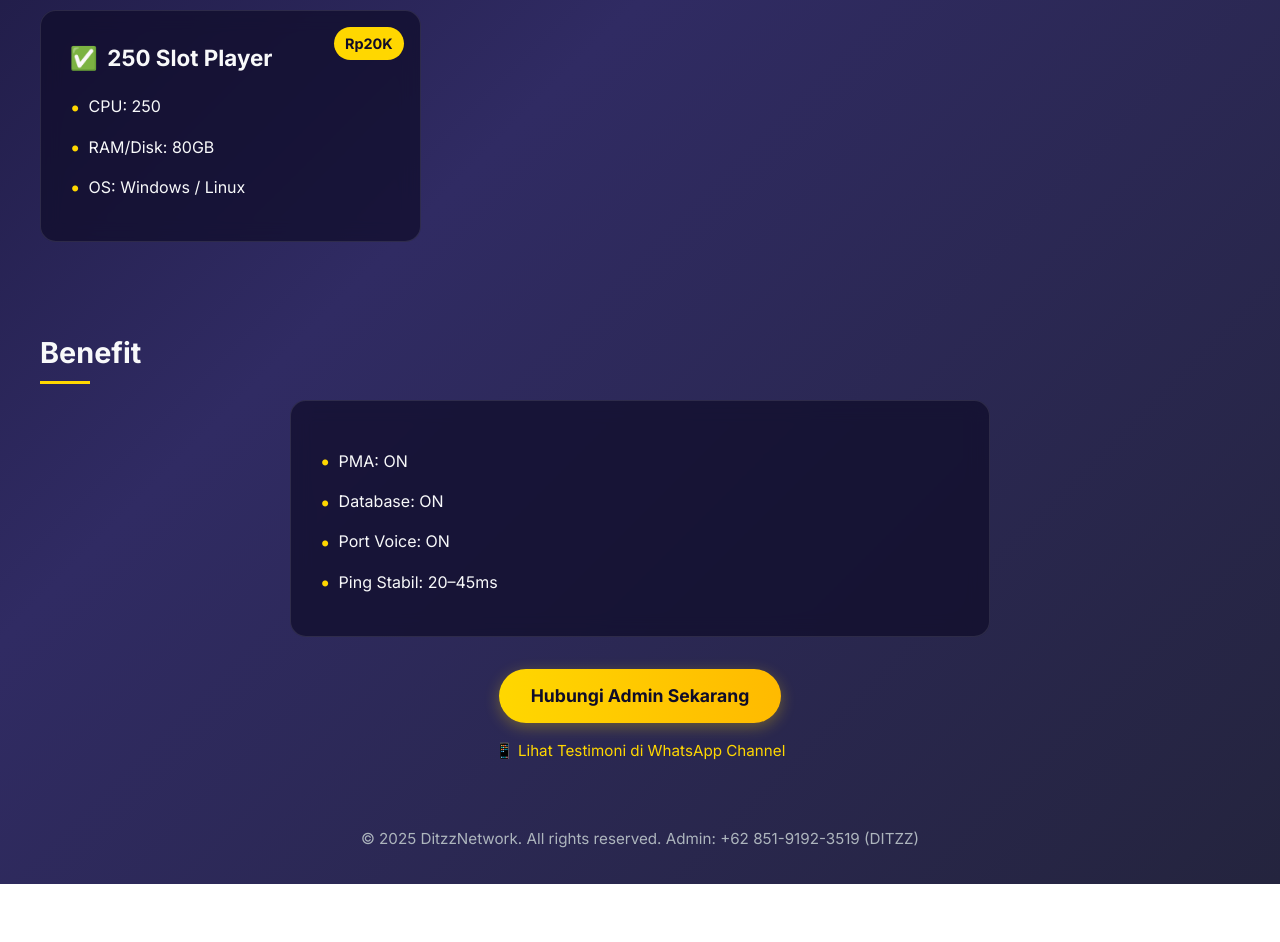
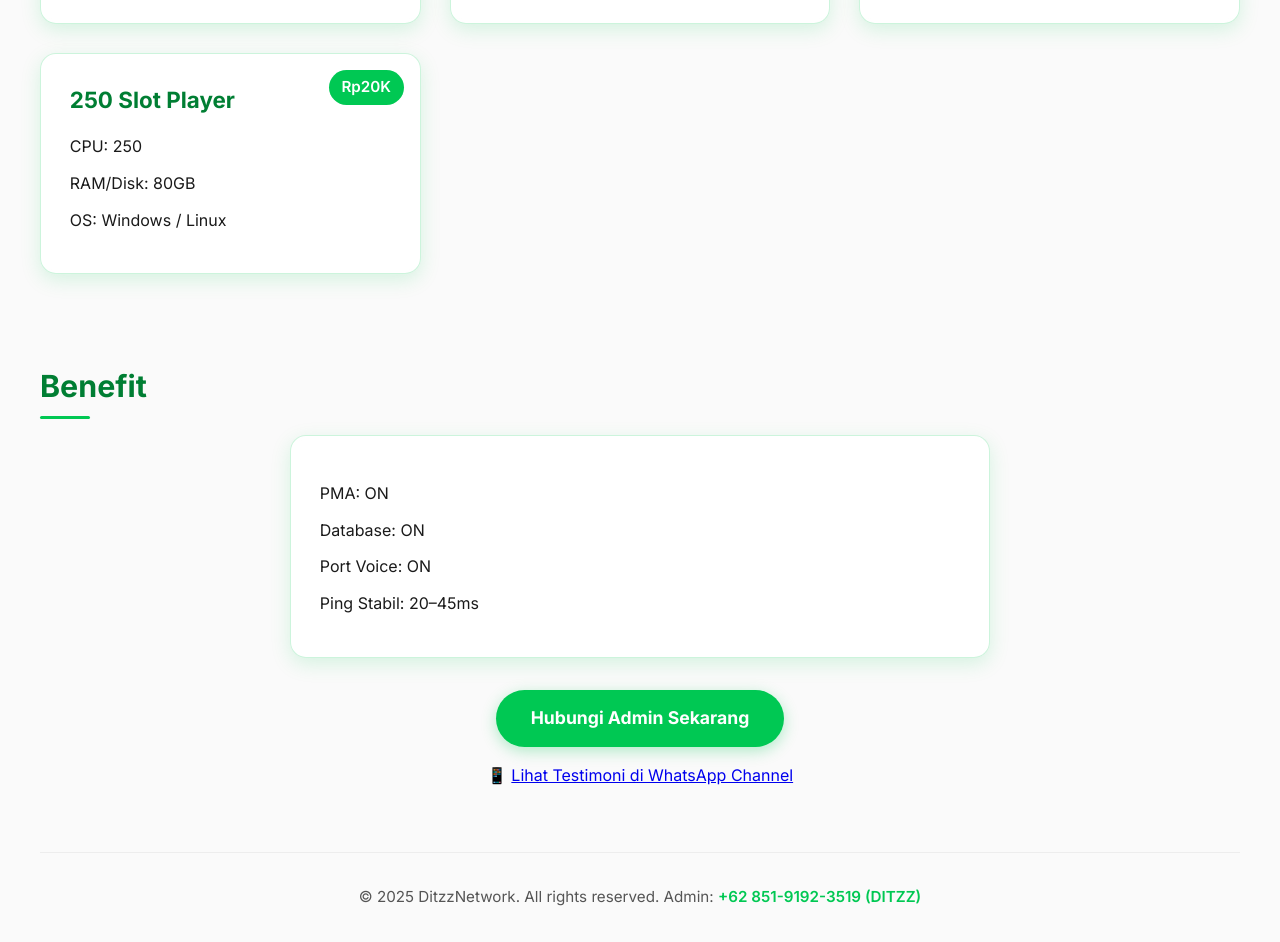
Before and after one commit to FarrellSamp/listhosting, a plain HTML site: page index.html in a window 1280 px wide. Shown: the part 880-1822 px from the top of the page. Before the commit the page ends 1764 px from the top, so only its background shows below. Drawn offline with Linux system fonts and the light colour scheme.

Commit message:
Update index.html

```diff
--- a/index.html
+++ b/index.html
@@ -1,5 +1,5 @@
 <!DOCTYPE html>
-<html lang="en">
+<html lang="id">
 <head>
   <meta charset="UTF-8" />
   <meta name="viewport" content="width=device-width, initial-scale=1.0"/>
@@ -7,14 +7,17 @@
   <link rel="stylesheet" href="https://fonts.googleapis.com/css2?family=Inter:wght@300;400;600;700&display=swap" />
   <style>
     :root {
-      --primary: #0f0c29;
-      --secondary: #302b63;
-      --accent: #24243e;
-      --gold: #ffd700;
-      --white: #f8f9fa;
-      --gray: #adb5bd;
-      --card-bg: rgba(15, 12, 41, 0.7);
+      --white: #ffffff;
+      --off-white: #fafafa;
+      --light-gray: #f0f4f8;
+      --green: #00c853;
+      --green-light: #b9f6ca;
+      --green-dark: #007e33;
+      --text-dark: #1a1a1a;
+      --text-gray: #555;
+      --card-bg: rgba(255, 255, 255, 0.85);
       --border-radius: 16px;
+      --shadow: 0 6px 20px rgba(0, 200, 83, 0.15);
       --transition: all 0.4s cubic-bezier(0.165, 0.84, 0.44, 1);
     }
 
@@ -26,8 +29,8 @@
 
     body {
       font-family: 'Inter', sans-serif;
-      background: linear-gradient(135deg, var(--primary), var(--secondary), var(--accent));
-      color: var(--white);
+      background: var(--off-white);
+      color: var(--text-dark);
       min-height: 100vh;
       padding: 2rem;
       line-height: 1.6;
@@ -41,86 +44,67 @@
     header {
       text-align: center;
       margin-bottom: 3rem;
+      padding: 1.5rem 0;
     }
 
     h1 {
       font-size: 2.8rem;
       font-weight: 700;
       margin-bottom: 0.5rem;
-      background: linear-gradient(to right, var(--gold), #fff);
+      color: var(--green-dark);
+      background: linear-gradient(to right, var(--green), var(--green-dark));
       -webkit-background-clip: text;
       background-clip: text;
       color: transparent;
-      text-shadow: 0 2px 10px rgba(0,0,0,0.1);
     }
 
     .subtitle {
       font-size: 1.1rem;
-      color: var(--gray);
+      color: var(--text-gray);
+      margin-top: 0.5rem;
     }
 
     .services, .hosting-plans {
       display: grid;
-      grid-template-columns: repeat(auto-fit, minmax(300px, 1fr));
+      grid-template-columns: repeat(auto-fit, minmax(280px, 1fr));
       gap: 1.8rem;
       margin-bottom: 3rem;
     }
 
     .card {
       background: var(--card-bg);
-      backdrop-filter: blur(10px);
-      border: 1px solid rgba(255, 255, 255, 0.1);
+      backdrop-filter: blur(6px);
+      border: 1px solid rgba(0, 200, 83, 0.2);
       border-radius: var(--border-radius);
       padding: 1.8rem;
       transition: var(--transition);
       position: relative;
-      overflow: hidden;
+      box-shadow: var(--shadow);
     }
 
     .card:hover {
-      transform: translateY(-8px);
-      box-shadow: 0 10px 30px rgba(0, 0, 0, 0.3);
-      border-color: rgba(255, 215, 0, 0.3);
-    }
-
-    .card::before {
-      content: "";
-      position: absolute;
-      top: 0;
-      left: 0;
-      width: 100%;
-      height: 4px;
-      background: linear-gradient(to right, var(--gold), transparent);
-      opacity: 0;
-      transition: var(--transition);
-    }
-
-    .card:hover::before {
-      opacity: 1;
+      transform: translateY(-6px);
+      box-shadow: 0 10px 25px rgba(0, 200, 83, 0.25);
+      border-color: var(--green);
     }
 
     .card h3 {
       font-size: 1.4rem;
       margin-bottom: 1rem;
-      display: flex;
-      align-items: center;
-      gap: 0.6rem;
-    }
-
-    .card h3::before {
-      content: "✅";
+      color: var(--green-dark);
     }
 
     .price-tag {
       position: absolute;
       top: 1rem;
       right: 1rem;
-      background: var(--gold);
-      color: var(--primary);
+      background: var(--green);
+      color: white;
       font-weight: 700;
-      padding: 0.3rem 0.7rem;
+      padding: 0.35rem 0.8rem;
       border-radius: 20px;
-      font-size: 0.9rem;
+      font-size: 0.95rem;
+      font-weight: 600;
     }
 
     .features {
@@ -129,21 +113,15 @@
     }
 
     .features li {
-      margin-bottom: 0.6rem;
-      display: flex;
-      align-items: center;
-      gap: 0.5rem;
-    }
-
-    .features li::before {
-      content: "•";
-      color: var(--gold);
-      font-size: 1.2rem;
+      margin-bottom: 0.7rem;
+      color: var(--text-dark);
+      font-weight: 500;
     }
 
     .section-title {
-      font-size: 1.8rem;
+      font-size: 1.9rem;
       margin: 2.5rem 0 1.5rem;
+      color: var(--green-dark);
       position: relative;
       display: inline-block;
     }
@@ -155,7 +133,8 @@
       left: 0;
       width: 50px;
       height: 3px;
-      background: var(--gold);
+      background: var(--green);
+      border-radius: 2px;
     }
 
     .cta {
@@ -165,27 +144,42 @@
 
     .btn {
       display: inline-block;
-      background: linear-gradient(to right, var(--gold), #ffba00);
-      color: var(--primary);
+      background: var(--green);
+      color: white;
       font-weight: 700;
-      padding: 0.8rem 2rem;
+      padding: 0.9rem 2.2rem;
       border-radius: 30px;
       text-decoration: none;
       font-size: 1.1rem;
       transition: var(--transition);
-      box-shadow: 0 4px 15px rgba(255, 215, 0, 0.3);
+      box-shadow: 0 4px 15px rgba(0, 200, 83, 0.3);
+      border: none;
+      font-family: 'Inter', sans-serif;
     }
 
     .btn:hover {
-      transform: scale(1.05);
-      box-shadow: 0 6px 20px rgba(255, 215, 0, 0.5);
+      background: var(--green-dark);
+      transform: scale(1.04);
+      box-shadow: 0 6px 20px rgba(0, 200, 83, 0.4);
     }
 
     footer {
       text-align: center;
       margin-top: 4rem;
-      color: var(--gray);
+      color: var(--text-gray);
       font-size: 0.95rem;
+      padding-top: 2rem;
+      border-top: 1px solid rgba(0, 0, 0, 0.05);
+    }
+
+    footer a {
+      color: var(--green);
+      text-decoration: none;
+      font-weight: 600;
+    }
+
+    footer a:hover {
+      text-decoration: underline;
     }
 
     @media (max-width: 768px) {
@@ -194,6 +188,9 @@
       }
       h1 {
         font-size: 2.2rem;
+      }
+      .card {
+        padding: 1.4rem;
       }
     }
   </style>
@@ -273,19 +270,18 @@
 
     <div class="cta">
       <a href="https://wa.me/6285191923519" target="_blank" class="btn">Hubungi Admin Sekarang</a>
-      <p style="margin-top: 1rem; font-size: 0.95rem; color: var(--gray);">
-        📱 <a href="https://whatsapp.com/channel/0029Vb6AJwNGehETESmmGi3Q" target="_blank" style="color: var(--gold); text-decoration: none;">Lihat Testimoni di WhatsApp Channel</a>
+      <p style="margin-top: 1rem; color: var(--text-gray);">
+        📱 <a href="https://whatsapp.com/channel/0029Vb6AJwNGehETESmmGi3Q" target="_blank">Lihat Testimoni di WhatsApp Channel</a>
       </p>
     </div>
 
     <footer>
-      <p>© 2025 DitzzNetwork. All rights reserved. Admin: +62 851-9192-3519 (DITZZ)</p>
+      <p>© 2025 DitzzNetwork. All rights reserved. Admin: <a href="https://wa.me/6285191923519">+62 851-9192-3519 (DITZZ)</a></p>
     </footer>
   </div>
 
   <script>
-    // Optional: Add subtle scroll animation or interactivity later
-    console.log("Welcome to DitzzNetwork — Premium Hosting Experience.");
+    console.log("DitzzNetwork — Premium Hosting with Fresh Green Style ✅");
   </script>
 </body>
 </html>
```
